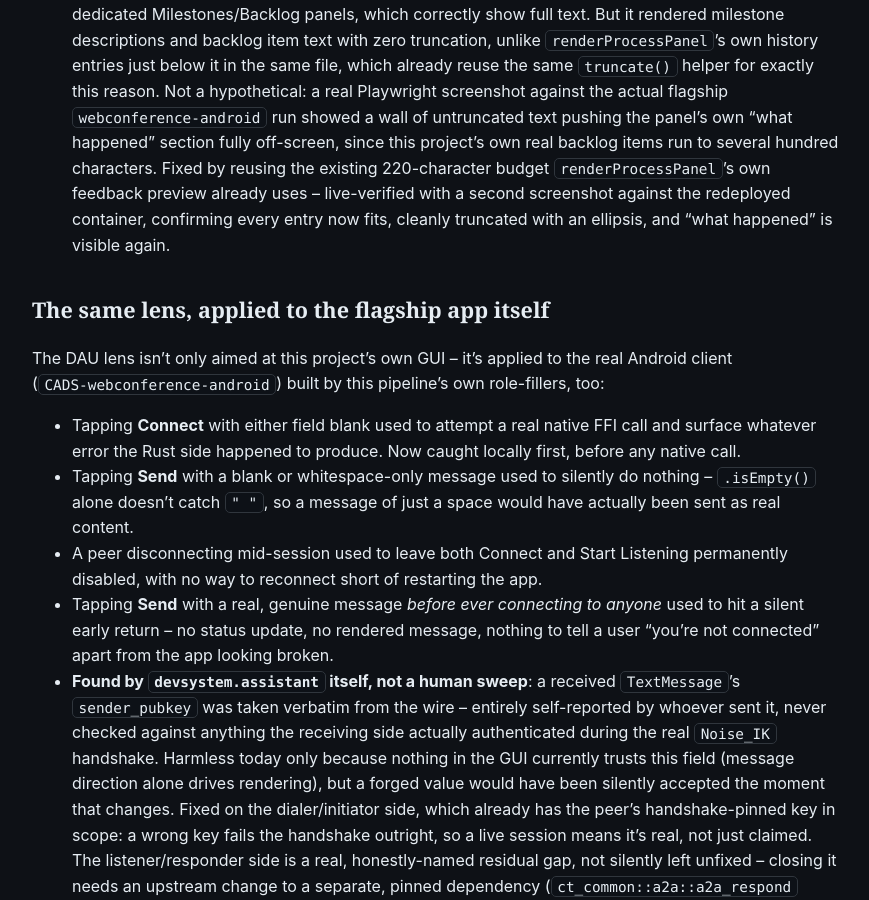
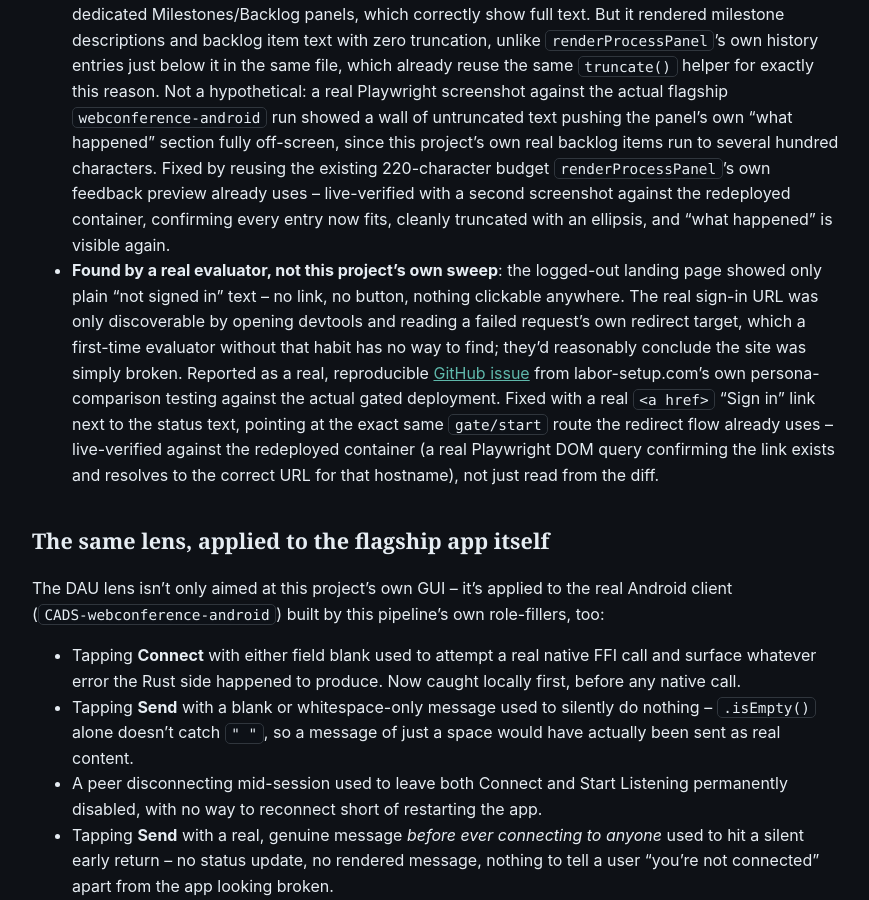
Before and after one commit to scimbe/CADS-devsystem-docs, a Jekyll site: the page built from _explanation/dau-lens-and-stress-testing.md, in a window 1280 px wide and 900 px high, scrolled down 16151 px. Shown: the whole window, without its empty margins (322-1191 px from the left). Built offline with Jekyll 4.4.1, drawn with Linux system fonts in a browser that asks for light colours.

Commit message:
explanation: document the real evaluator-found sign-in link fix (issue #19)
CADS-devsystem@fd7d29f: labor-setup.com's persona-comparison testing
against the actual gated devsystem-demo deployment found a real gap --
the logged-out landing page had no visible sign-in entry point at all,
only discoverable via devtools. Fixed with a real link; documents it
in the DAU-lens GUI list alongside the project's own self-found gaps,
since this one came from a live evaluator instead.

Hermetic Jekyll build confirmed clean before push.

```diff
--- a/_explanation/dau-lens-and-stress-testing.md
+++ b/_explanation/dau-lens-and-stress-testing.md
@@ -641,6 +641,17 @@ actual deployment, not just described:
   feedback preview already uses -- live-verified with a second screenshot against the redeployed
   container, confirming every entry now fits, cleanly truncated with an ellipsis, and "what
   happened" is visible again.
+- **Found by a real evaluator, not this project's own sweep**: the logged-out landing page showed
+  only plain "not signed in" text -- no link, no button, nothing clickable anywhere. The real
+  sign-in URL was only discoverable by opening devtools and reading a failed request's own redirect
+  target, which a first-time evaluator without that habit has no way to find; they'd reasonably
+  conclude the site was simply broken. Reported as a real, reproducible
+  [GitHub issue](https://github.com/scimbe/CADS-devsystem/issues/19) from labor-setup.com's own
+  persona-comparison testing against the actual gated deployment. Fixed with a real `<a href>` "Sign
+  in" link next to the status text, pointing at the exact same `gate/start` route the redirect flow
+  already uses -- live-verified against the redeployed container (a real Playwright DOM query
+  confirming the link exists and resolves to the correct URL for that hostname), not just read from
+  the diff.
 
 ## The same lens, applied to the flagship app itself
 
```
